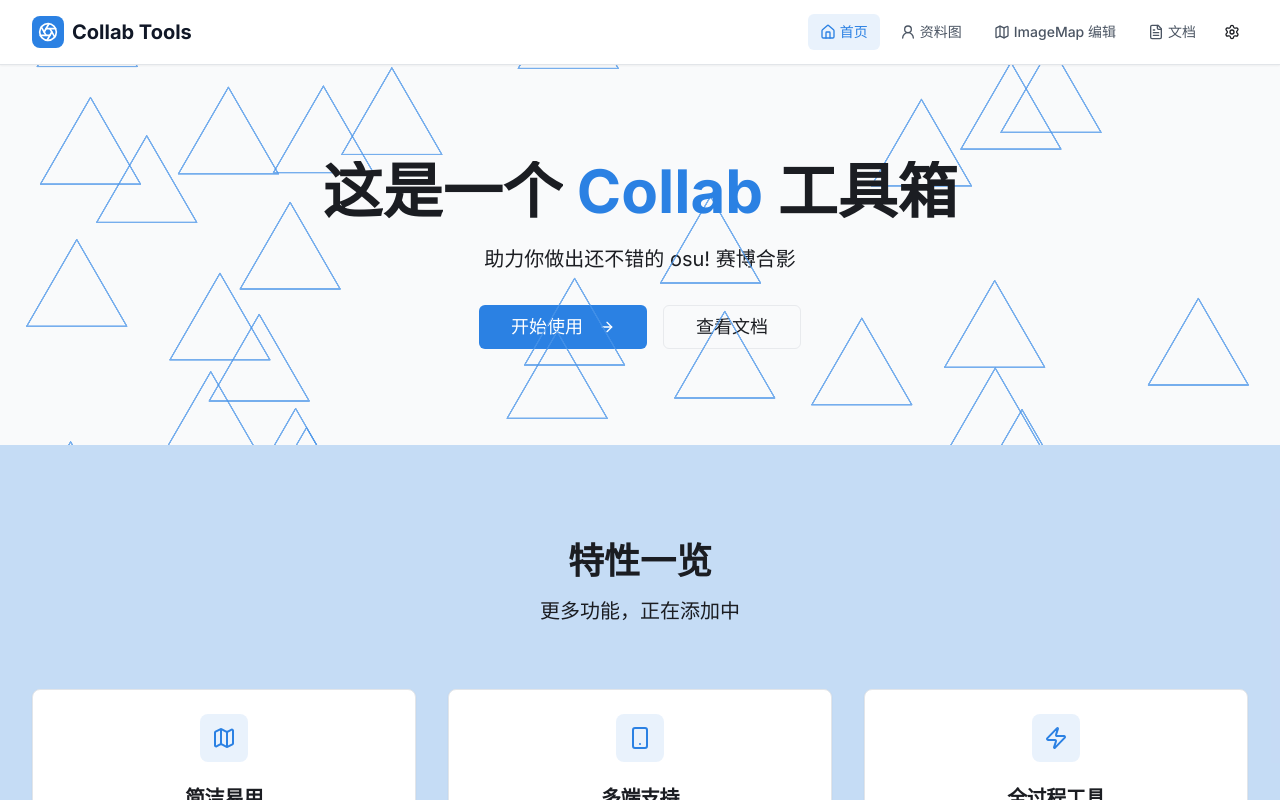
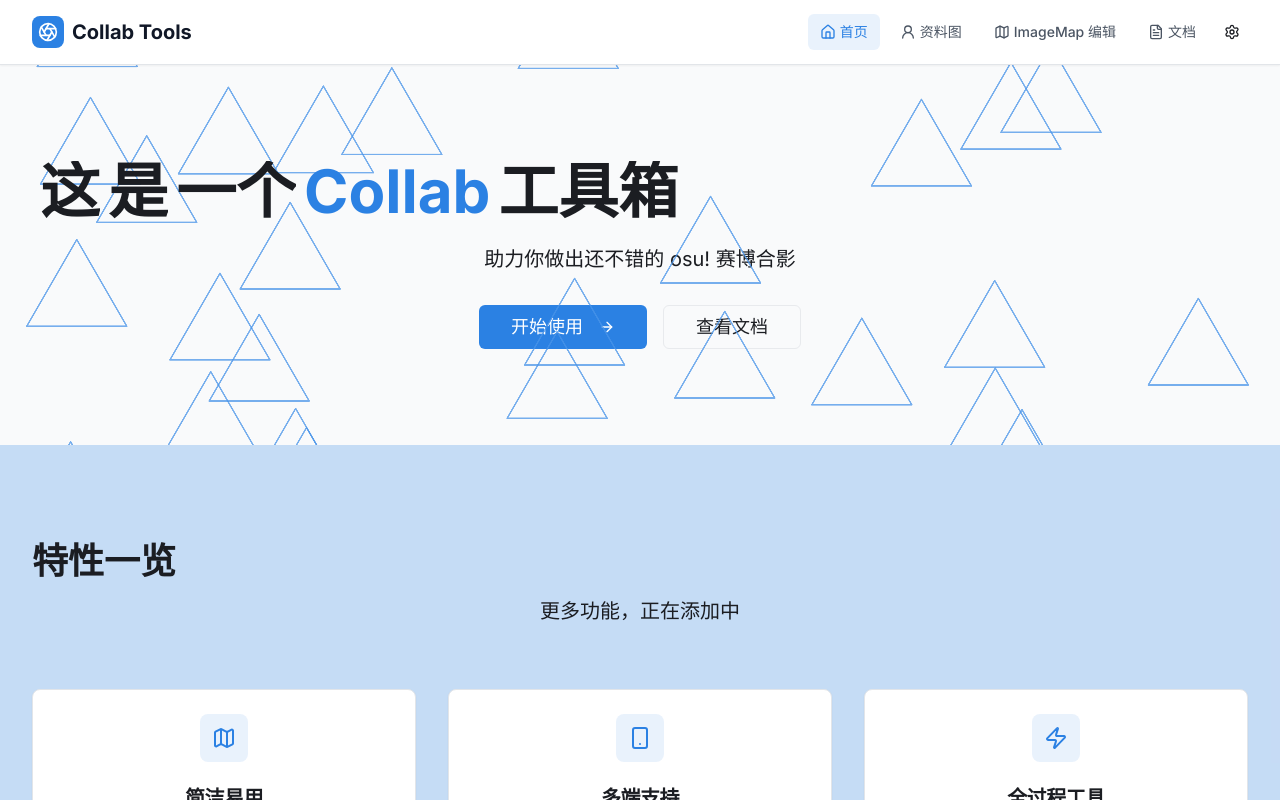
Before and after one commit to CloneWith/osu-collab-tools, a Next.js app: page / in a window 1280 px wide. Shown: the top 800 px of the page. Built offline with nearby package versions, Linux system fonts and the light colour scheme.

Commit message:
Manipulate headings flex style

```diff
--- a/app/globals.css
+++ b/app/globals.css
@@ -4,10 +4,6 @@
 @tailwind base;
 @tailwind components;
 @tailwind utilities;
-
-body {
-  font-family: Arial, Helvetica, sans-serif;
-}
 
 @layer utilities {
   .text-balance {
@@ -121,6 +117,7 @@ body {
 
   body {
     @apply bg-background text-foreground;
+    font-family: Arial, Helvetica, sans-serif;
   }
 
   input {
@@ -131,4 +128,9 @@ body {
     /* hero should inherit the semantic background token */
     @apply bg-background;
   }
+
+  /* 便于插入多个元素（如图标） */
+  h1, h2, h3, h4, h5, h6 {
+    @apply flex flex-row items-center space-x-2;
+  }
 }
```
